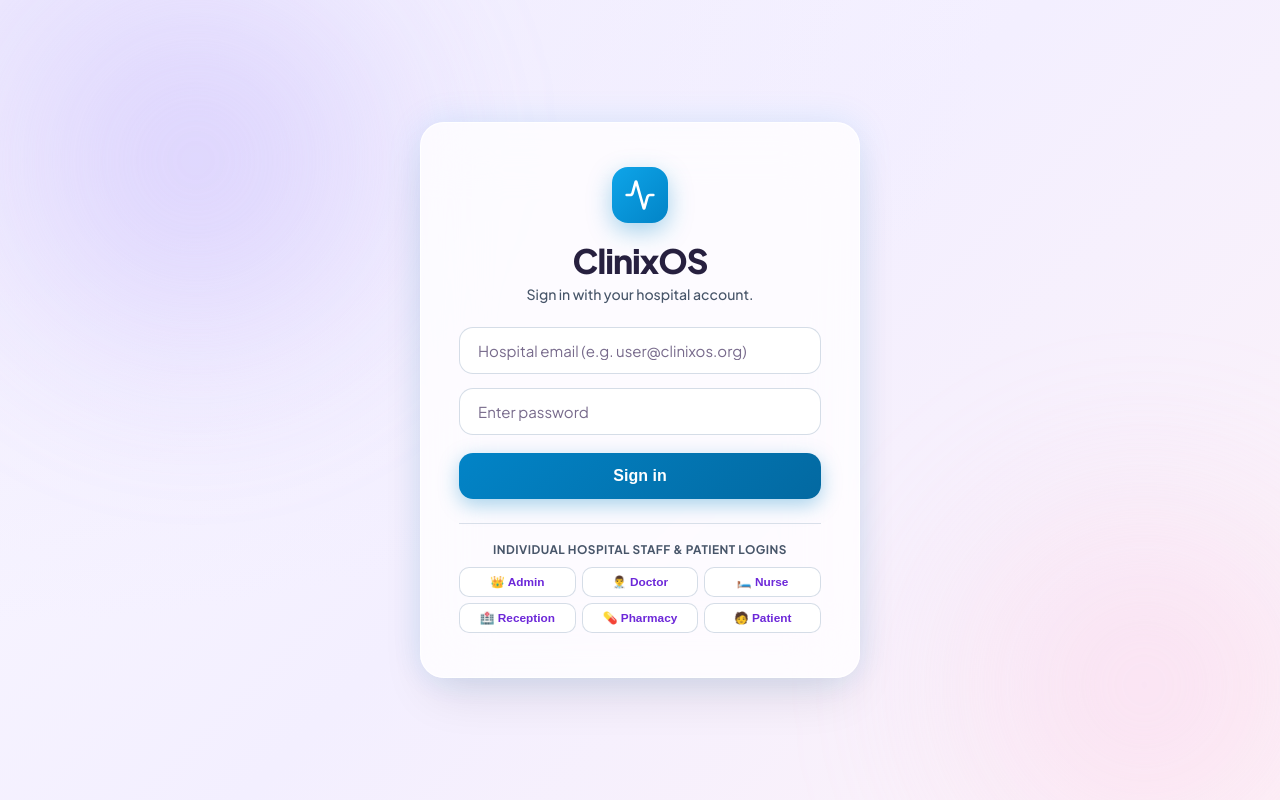
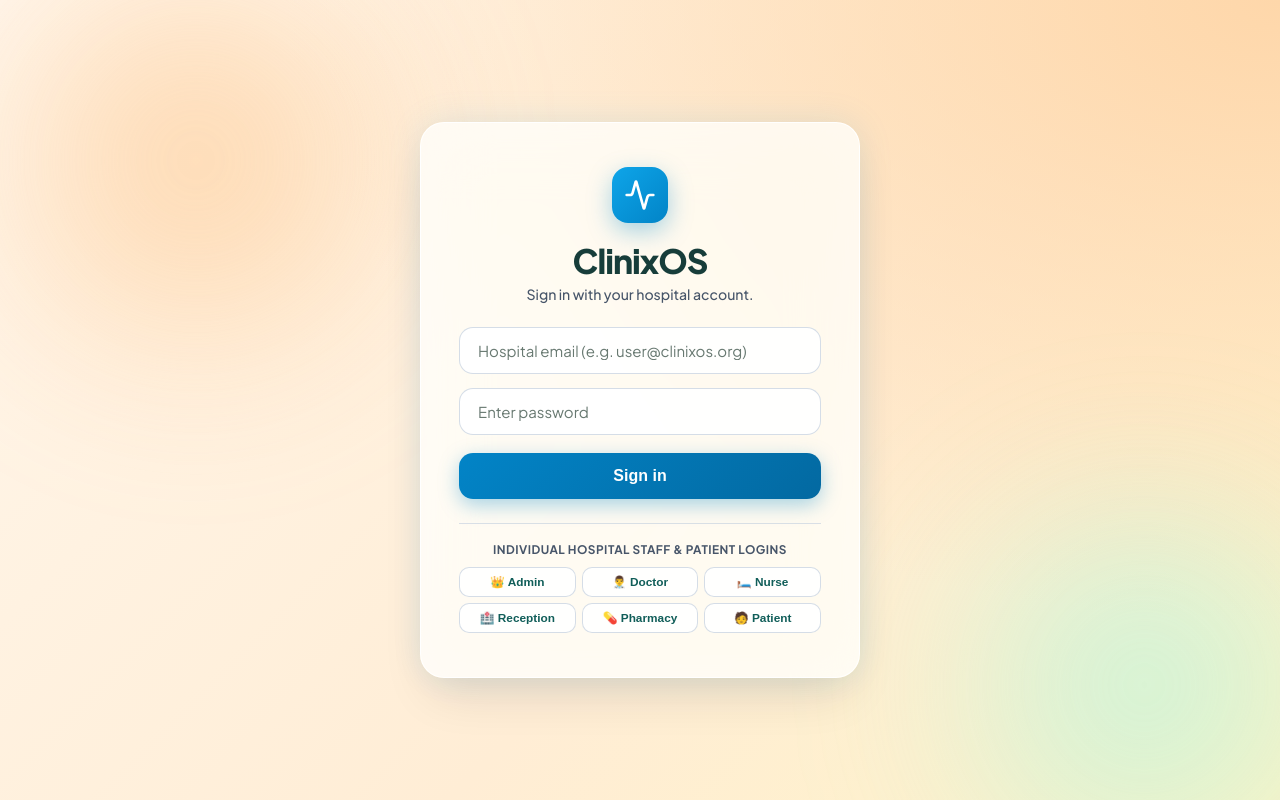
Before and after one commit to aayush01014/clinixos-cicd, a React (Vite) app in the folder client/: page / in a window 1280 px wide. Built offline with nearby package versions, Linux system fonts and the light colour scheme; no server answers.

Commit message:
Restyle application with peach backgrounds, teal navigation and orange actions

```diff
--- a/client/src/index.css
+++ b/client/src/index.css
@@ -425,3 +425,196 @@ footer {
 ::-webkit-scrollbar-thumb {
   background: #c4b5fd;
 }
+/* Peach and Teal Theme */
+:root {
+  --canvas-bg: #fff3e6;
+  --glass-bg: #ffffff;
+  --glass-bg-hover: #fffbf5;
+  --glass-modal: #ffffff;
+  --glass-card-inner: #fff0db;
+
+  --glass-border: #f3d5b5;
+  --glass-border-subtle: #e8c7a3;
+  --glass-border-bright: #fb923c;
+
+  --text-main: #173d3a;
+  --text-secondary: #28534e;
+  --text-muted: #566b65;
+  --text-dim: #687971;
+
+  --cyan-primary: #0f766e;
+  --cyan-vibrant: #14b8a6;
+  --cyan-accent: #0f766e;
+  --blue-primary: #ea580c;
+  --indigo-primary: #0d9488;
+
+  --glass-shadow: 0 10px 24px rgba(120, 70, 20, 0.1);
+}
+
+body {
+  background: #fff3e6;
+}
+
+.ambient-mesh {
+  background:
+    radial-gradient(ellipse at top right, #fed7aa, transparent 55%),
+    linear-gradient(135deg, #fff7ed, #ffedd5 60%, #fef3c7);
+}
+
+.ambient-orb-1 {
+  background: radial-gradient(circle, #fdba74, transparent 70%);
+}
+
+.ambient-orb-2 {
+  background: radial-gradient(circle, #99f6e4, transparent 70%);
+}
+
+/* Teal header with readable white branding */
+.header-container {
+  background: #115e59 !important;
+  border-bottom: 5px solid #fb923c !important;
+  box-shadow: 0 6px 22px rgba(17, 94, 89, 0.2) !important;
+}
+
+.header-container span,
+.header-container p {
+  color: #ffffff !important;
+}
+
+.header-container button:not(.glass-btn) {
+  background: #0f766e !important;
+  color: #ffffff !important;
+  border: 1px solid #5eead4 !important;
+  border-bottom: 3px solid #fb923c !important;
+  border-radius: 12px 12px 0 0;
+  margin-bottom: 5px;
+}
+
+.header-container button:not(.glass-btn):hover,
+.header-container button:not(.glass-btn):focus-visible {
+  background: #134e4a !important;
+}
+
+/* White cards with strong teal and orange accents */
+.glass-panel {
+  background: #ffffff;
+  border: 1px solid #f3d5b5;
+  border-top: 5px solid #0d9488;
+  border-radius: 16px;
+  box-shadow: 0 10px 24px rgba(120, 70, 20, 0.1);
+}
+
+.glass-panel:nth-child(even) {
+  border-top-color: #f97316;
+}
+
+.glass-panel:hover {
+  background: #fffaf2;
+  border-color: #fb923c;
+  box-shadow: 0 14px 30px rgba(120, 70, 20, 0.16);
+}
+
+.glass-panel h2 {
+  padding-bottom: 12px;
+  border-bottom: 2px solid #ffedd5;
+}
+
+/* Orange primary actions */
+.glass-btn {
+  background: linear-gradient(135deg, #f97316, #c2410c);
+  border: 1px solid #c2410c;
+  border-radius: 10px;
+  color: #ffffff !important;
+  padding: 12px 20px;
+  box-shadow: 0 4px 10px rgba(194, 65, 12, 0.2);
+}
+
+.glass-btn:hover {
+  background: linear-gradient(135deg, #ea580c, #9a3412);
+  box-shadow: 0 6px 16px rgba(194, 65, 12, 0.28);
+}
+
+/* Teal secondary actions */
+.glass-btn-secondary {
+  background: #ecfdf5;
+  color: #115e59 !important;
+  border: 1px solid #99d6c6;
+  box-shadow: none;
+}
+
+.glass-btn-secondary:hover {
+  background: #ccfbf1;
+  color: #134e4a !important;
+  border-color: #0d9488;
+}
+
+/* Keep destructive actions red */
+.glass-btn-danger {
+  background: #fff1f2;
+  color: #be123c !important;
+  border-color: #fecdd3;
+  box-shadow: none;
+}
+
+.glass-btn-danger:hover {
+  background: #be123c;
+  color: #ffffff !important;
+}
+
+/* Restyled forms and tables */
+.glass-input {
+  background: #fffbf5;
+  border: 1px solid #d6b998;
+  border-radius: 10px;
+  color: #173d3a;
+}
+
+.glass-input:focus {
+  background: #ffffff;
+  border-color: #0d9488;
+  box-shadow: 0 0 0 3px rgba(13, 148, 136, 0.15);
+}
+
+select.glass-input option {
+  background: #ffffff;
+  color: #173d3a;
+}
+
+table {
+  width: 100%;
+  border-collapse: collapse;
+}
+
+thead th {
+  background: #ccfbf1 !important;
+  color: #134e4a !important;
+  padding: 14px;
+  border-bottom: 2px solid #0d9488;
+}
+
+tbody td {
+  padding: 12px;
+  border-bottom: 1px solid #f3e3cf;
+}
+
+tbody tr:nth-child(even) {
+  background: #fff7ed;
+}
+
+tbody tr:hover {
+  background: #ffedd5;
+}
+
+footer {
+  background: #115e59;
+  color: #ffffff !important;
+  border-top: 4px solid #fb923c !important;
+}
+
+::-webkit-scrollbar-track {
+  background: #ffedd5;
+}
+
+::-webkit-scrollbar-thumb {
+  background: #0d9488;
+}
```
